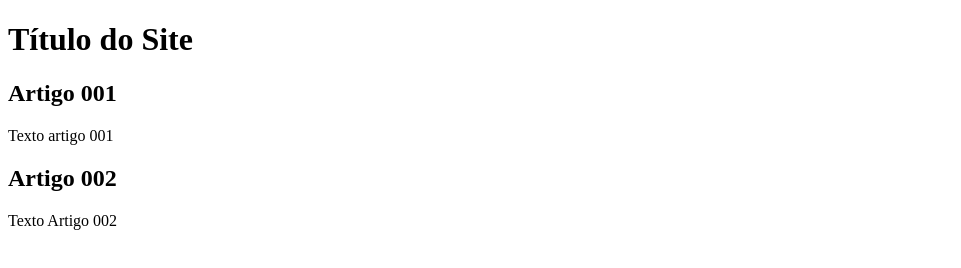
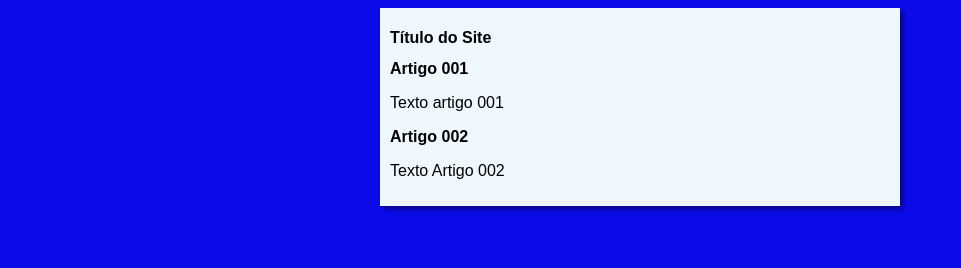
Before and after one commit to diogoamarante091/projeto-site, a plain HTML site: page index.html in a window 1280 px wide. Shown: the whole page, without its empty margins (0-961 px from the left). Drawn offline with Linux system fonts and the light colour scheme.

Commit message:
iniciei o design

```diff
--- /dev/null
+++ b/estilos/style.css
@@ -0,0 +1,16 @@
+*{
+    font-family: Arial, Helvetica, sans-serif;
+    font-size: 16px;
+}
+
+body{
+    background-color: rgb(11, 11, 233);
+
+}
+main{
+    background-color: aliceblue;
+    width: 500px;
+    margin: auto;
+    padding: 10px;
+    box-shadow: 3px 3px 5px rgba(0, 0, 0, 0.469);
+}
--- a/index.html
+++ b/index.html
@@ -4,6 +4,7 @@
     <meta charset="UTF-8">
     <meta name="viewport" content="width=device-width, initial-scale=1.0">
     <title>Título do Site</title>
+   <link rel="stylesheet" href="estilos/style.css">
 </head>
 <body>
     <main>
```
